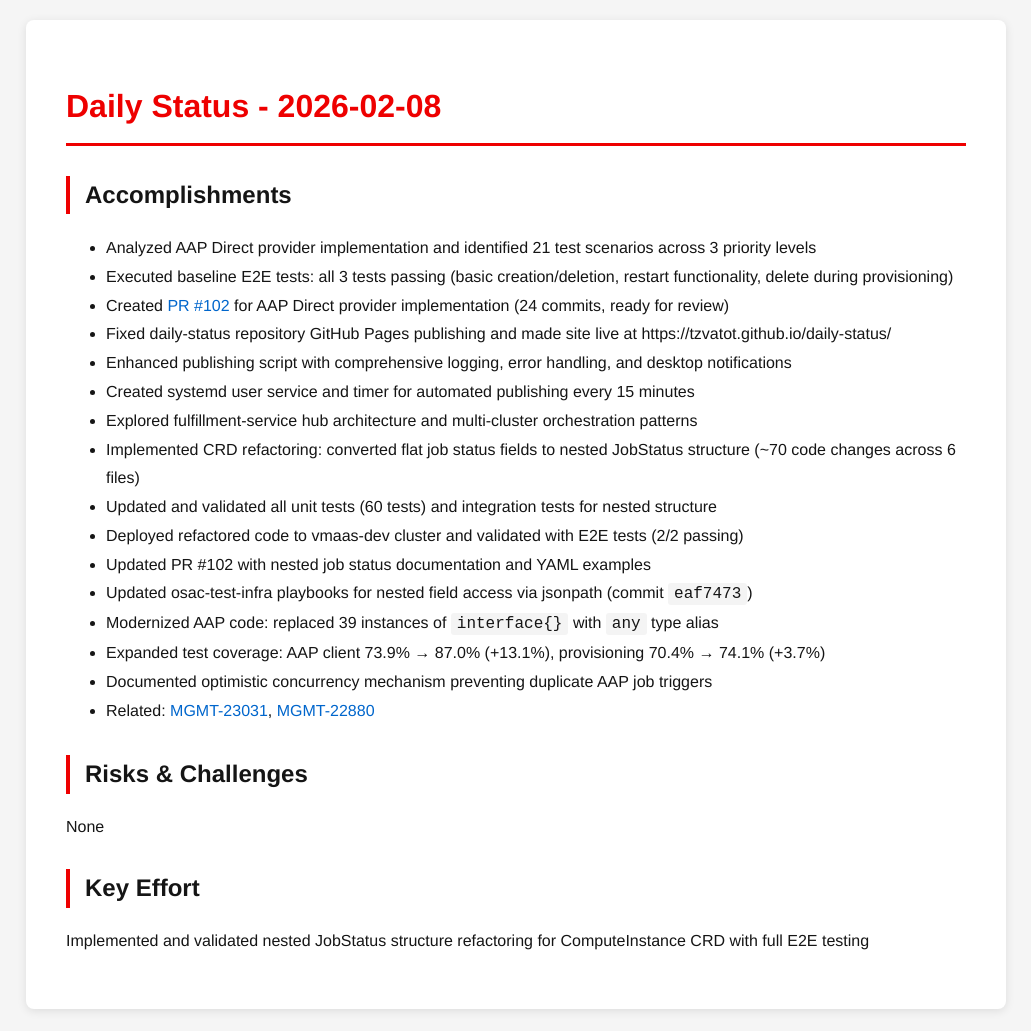
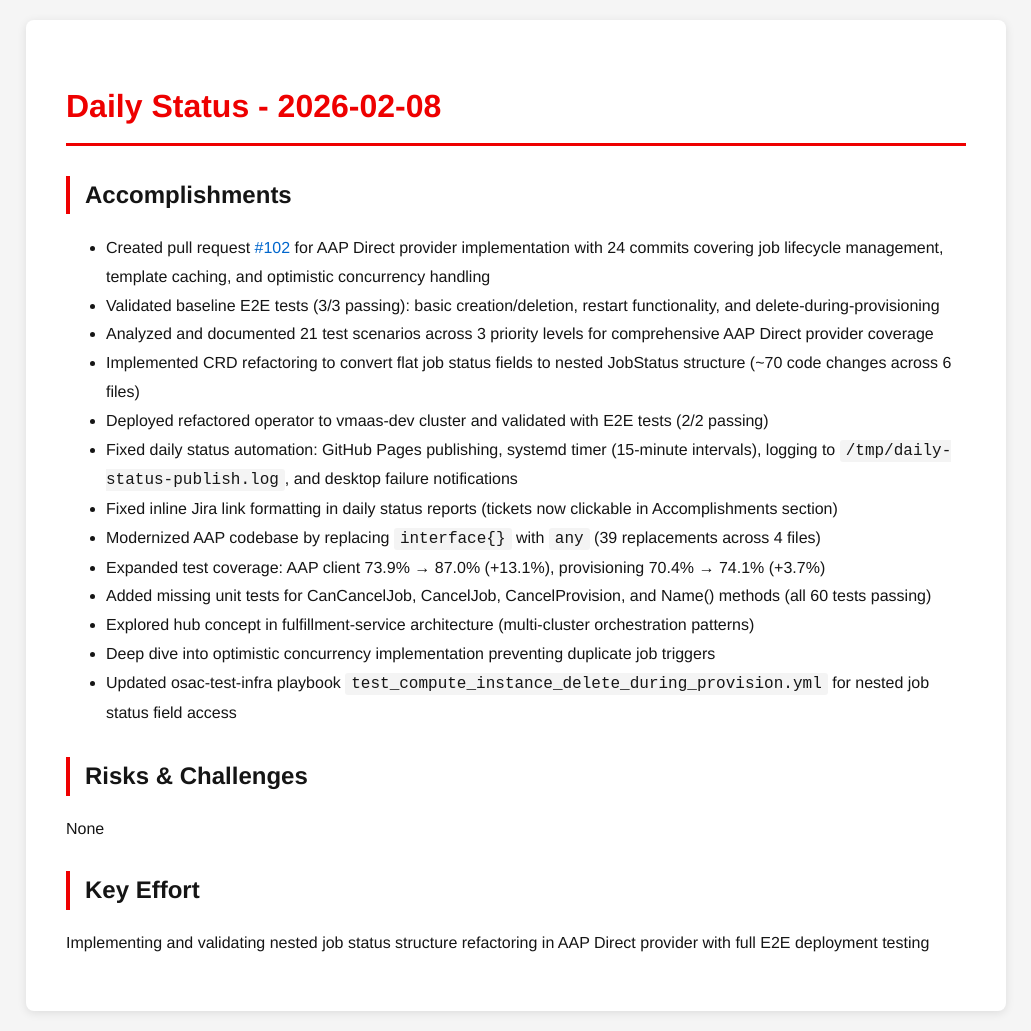
Before and after one commit to tzvatot/daily-status, a Jekyll site: the page built from 2026-02-08.md, in a window 1280 px wide. Shown: the whole page, without its empty margins (124-1155 px from the left). Built offline with Jekyll 4.4.1, drawn with Linux system fonts in a browser that asks for light colours.

Commit message:
Daily status update - 2026-02-08

```diff
--- a/2026-02-08.md
+++ b/2026-02-08.md
@@ -7,25 +7,22 @@
 # Daily Status - 2026-02-08
 
 ## Accomplishments
-- Analyzed AAP Direct provider implementation and identified 21 test scenarios across 3 priority levels
-- Executed baseline E2E tests: all 3 tests passing (basic creation/deletion, restart functionality, delete during provisioning)
-- Created [PR #102](https://github.com/osac-project/osac-operator/pull/102) for AAP Direct provider implementation (24 commits, ready for review)
-- Fixed daily-status repository GitHub Pages publishing and made site live at https://tzvatot.github.io/daily-status/
-- Enhanced publishing script with comprehensive logging, error handling, and desktop notifications
-- Created systemd user service and timer for automated publishing every 15 minutes
-- Explored fulfillment-service hub architecture and multi-cluster orchestration patterns
-- Implemented CRD refactoring: converted flat job status fields to nested JobStatus structure (~70 code changes across 6 files)
-- Updated and validated all unit tests (60 tests) and integration tests for nested structure
-- Deployed refactored code to vmaas-dev cluster and validated with E2E tests (2/2 passing)
-- Updated PR #102 with nested job status documentation and YAML examples
-- Updated osac-test-infra playbooks for nested field access via jsonpath (commit `eaf7473`)
-- Modernized AAP code: replaced 39 instances of `interface{}` with `any` type alias
+- Created pull request [#102](https://github.com/osac-project/osac-operator/pull/102) for AAP Direct provider implementation with 24 commits covering job lifecycle management, template caching, and optimistic concurrency handling
+- Validated baseline E2E tests (3/3 passing): basic creation/deletion, restart functionality, and delete-during-provisioning
+- Analyzed and documented 21 test scenarios across 3 priority levels for comprehensive AAP Direct provider coverage
+- Implemented CRD refactoring to convert flat job status fields to nested JobStatus structure (~70 code changes across 6 files)
+- Deployed refactored operator to vmaas-dev cluster and validated with E2E tests (2/2 passing)
+- Fixed daily status automation: GitHub Pages publishing, systemd timer (15-minute intervals), logging to `/tmp/daily-status-publish.log`, and desktop failure notifications
+- Fixed inline Jira link formatting in daily status reports (tickets now clickable in Accomplishments section)
+- Modernized AAP codebase by replacing `interface{}` with `any` (39 replacements across 4 files)
 - Expanded test coverage: AAP client 73.9% → 87.0% (+13.1%), provisioning 70.4% → 74.1% (+3.7%)
-- Documented optimistic concurrency mechanism preventing duplicate AAP job triggers
-- Related: [MGMT-23031](https://issues.redhat.com/browse/MGMT-23031), [MGMT-22880](https://issues.redhat.com/browse/MGMT-22880)
+- Added missing unit tests for CanCancelJob, CancelJob, CancelProvision, and Name() methods (all 60 tests passing)
+- Explored hub concept in fulfillment-service architecture (multi-cluster orchestration patterns)
+- Deep dive into optimistic concurrency implementation preventing duplicate job triggers
+- Updated osac-test-infra playbook `test_compute_instance_delete_during_provision.yml` for nested job status field access
 
 ## Risks & Challenges
 None
 
 ## Key Effort
-Implemented and validated nested JobStatus structure refactoring for ComputeInstance CRD with full E2E testing
+Implementing and validating nested job status structure refactoring in AAP Direct provider with full E2E deployment testing
```
